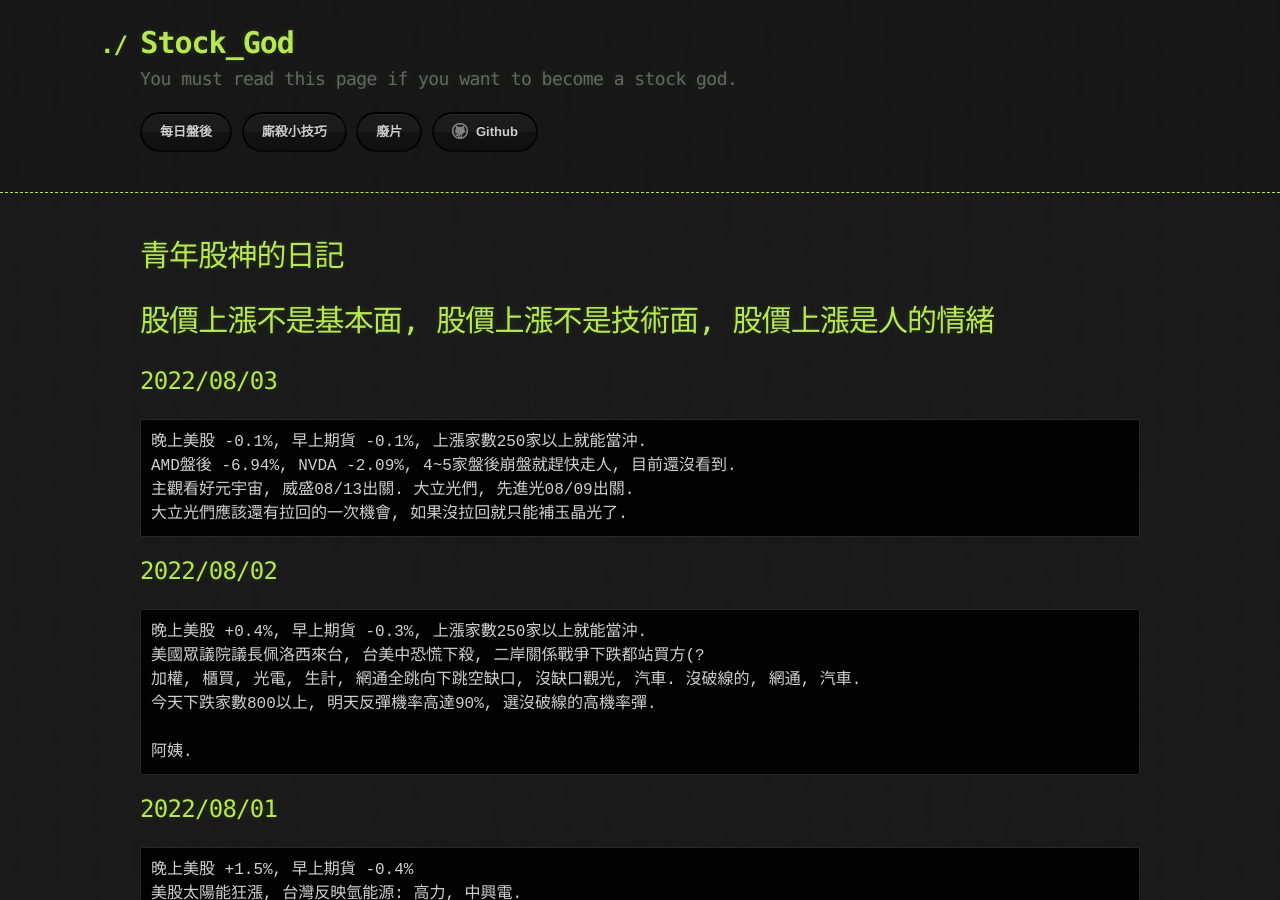
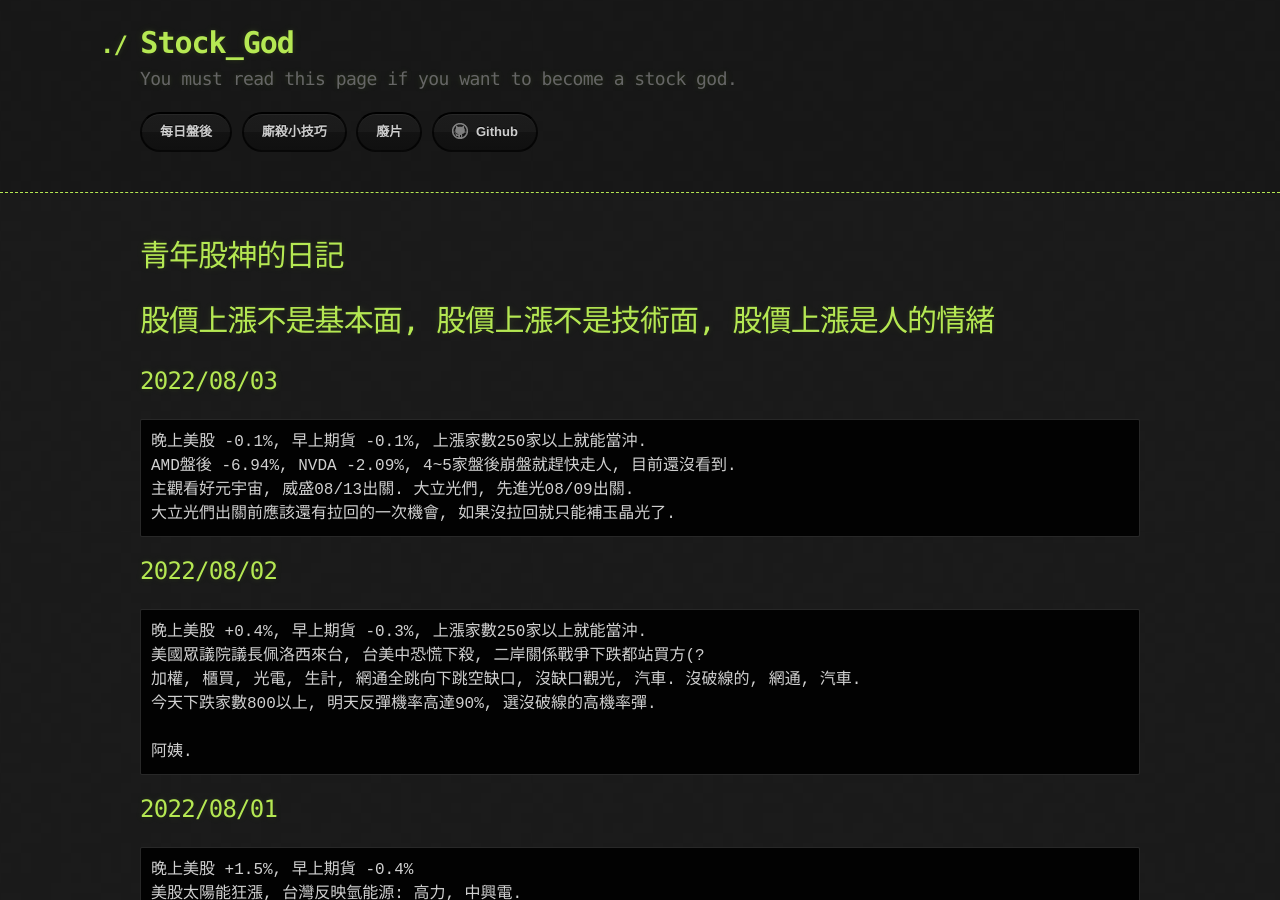
Before and after one commit to lepg5487/Stock_God, a Jekyll site: the page built from index.md, in a window 1280 px wide and 900 px high. Built offline with Jekyll 4.4.1, drawn with Linux system fonts in a browser that asks for light colours; our own code applies the rules of GitHub Pages for plain Markdown files.

Commit message:
Update index.md

````diff
--- a/index.md
+++ b/index.md
@@ -10,7 +10,7 @@ layout: testlayouts
 晚上美股 -0.1%, 早上期貨 -0.1%, 上漲家數250家以上就能當沖.
 AMD盤後 -6.94%, NVDA -2.09%, 4~5家盤後崩盤就趕快走人, 目前還沒看到.
 主觀看好元宇宙, 威盛08/13出關. 大立光們, 先進光08/09出關.
-大立光們應該還有拉回的一次機會, 如果沒拉回就只能補玉晶光了.
+大立光們出關前應該還有拉回的一次機會, 如果沒拉回就只能補玉晶光了.
 ```
 
 ## 2022/08/02
````
